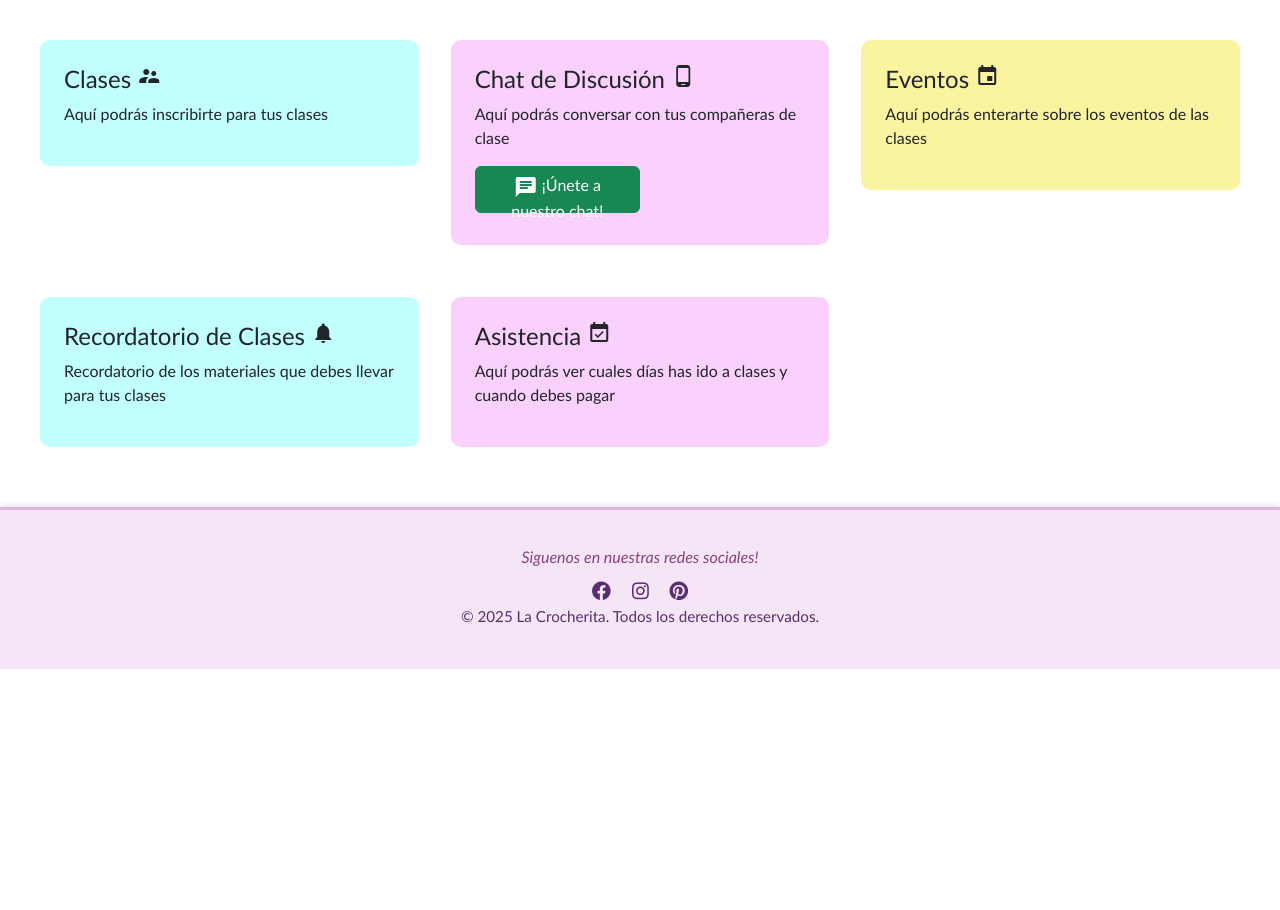
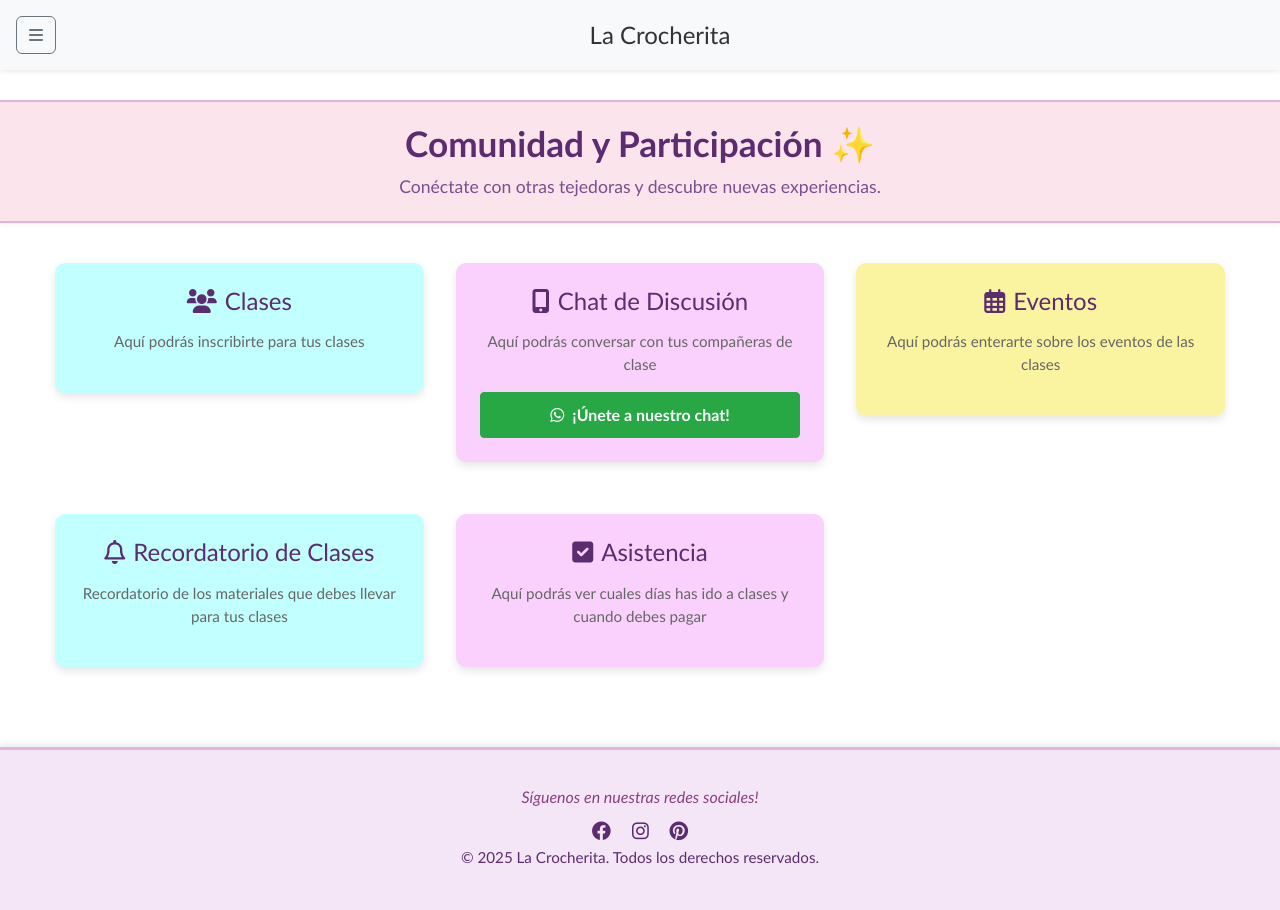
Before and after one commit to Ange3108/G2_SC502_VN_Proyecto, a PHP site: page /comunidad.html in a window 1280 px wide. Before the commit the page ends 669 px from the top, so only its background shows below. Run offline with PHP 8.4, Linux system fonts and the light colour scheme.

Commit message:
header&footer(comunidad)

```diff
--- a/La Crocherita/Comunidad/comunidad.html
+++ b/La Crocherita/Comunidad/comunidad.html
@@ -1,70 +1,91 @@
 <!DOCTYPE html>
 <html lang="es">
-
 <head>
     <meta charset="UTF-8">
     <meta name="viewport" content="width=device-width, initial-scale=1.0">
     <title>Comunidad y Participación</title>
-  <link href="https://fonts.googleapis.com/icon?family=Material+Icons" rel="stylesheet">
-
 
     <link href="https://cdn.jsdelivr.net/npm/bootstrap@5.3.0/dist/css/bootstrap.min.css" rel="stylesheet">
-
     <link rel="stylesheet" href="https://cdnjs.cloudflare.com/ajax/libs/font-awesome/6.0.0-beta3/css/all.min.css">
-
-
 
     <link rel="stylesheet" href="css/style.css">
 </head>
+<body>
+    <header class="d-flex justify-content-between align-items-center p-3 bg-light shadow-sm">
+        <button class="btn btn-outline-secondary" type="button" data-bs-toggle="offcanvas" data-bs-target="#offcanvasNavbar" aria-controls="offcanvasNavbar" aria-label="Toggle navigation">
+            <i class="fas fa-bars"></i>
+        </button>
+        <h1 class="h4 mb-0">La Crocherita</h1>
+        <div></div> </header>
 
-<body>
-  <header>
-    <!--Espacio para poner el menu de modulos-->
-  </header>
+    <div class="offcanvas offcanvas-start" tabindex="-1" id="offcanvasNavbar" aria-labelledby="offcanvasNavbarLabel">
+        <div class="offcanvas-header">
+            <h5 class="offcanvas-title" id="offcanvasNavbarLabel">Menú de Navegación</h5>
+            <button type="button" class="btn-close text-reset" data-bs-dismiss="offcanvas" aria-label="Close"></button>
+        </div>
+        <div class="offcanvas-body">
+            <ul class="navbar-nav justify-content-end flex-grow-1 pe-3">
+                <li class="nav-item">
+                    <a class="nav-link" href="../Home/Home.html">Principal</a>
+                </li>
+                <li class="nav-item">
+                    <a class="nav-link" href="comunidad.html">Comunidad y Participación</a>
+                </li>
+                <li class="nav-item">
+                    <a class="nav-link" href="../Mis_Proyectos_y_Recursos/Proyectos.html">Mis Proyectos y Recursos</a>
+                </li>
+                <li class="nav-item">
+                    <a class="nav-link" href="../Herramienta_de_Calculo/calculadora.html">Herramientas De Cálculo</a>
+                </li>
+                <li class="nav-item">
+                    <a class="nav-link" href="../Configuracion_y_Ayuda/configuracion.html">Configuración y Ayuda</a>
+                </li>
+                <li class="nav-item">
+                    <a class="nav-link" href="../Login/Login.html">Cerrar Sesión</a>
+                </li>
+            </ul>
+        </div>
+    </div>
+
     <main>
-    <!--Espacio de los contenedores.
-    cada contenedor tiene:
-    =Su nombre
-    =un pequeño icono
-    =Una breve descripcion-->
+        <div class="page-title-section">
+            <h2>Comunidad y Participación ✨</h2>
+            <p>Conéctate con otras tejedoras y descubre nuevas experiencias.</p>
+        </div>
+
         <div class="contenedor">
-      <section class="clases" onclick="window.location.href='secciones/clases.html'">
-        <h4>Clases <i class="material-icons">supervisor_account</i>
-        </h4>
+            <a href="secciones/clases.html" class="clases">
+                <h4><i class="fas fa-users"></i> Clases</h4>
                 <p>Aquí podrás inscribirte para tus clases</p>
-      </section>
-      <section class="Chat" onclick="window.location.href=''">
-        <h4>Chat de Discusión <i class="material-icons">phone_android</i></h4>
+            </a>
+
+            <div class="Chat">
+                <h4><i class="fas fa-mobile-alt"></i> Chat de Discusión</h4>
                 <p>Aquí podrás conversar con tus compañeras de clase</p>
-        <div class="col-sm-6 mb-2">
-        <a href="https://wa.me/11112222" target="_blank" class="btn btn-success btn-block"
-        style="height: 47px;">
-        <i class="material-icons" style="vertical-align: middle;">chat</i> ¡Únete a nuestro chat!
+                <a href="https://wa.me/123467" target="_blank" class="btn btn-success btn-block">
+                    <i class="fab fa-whatsapp"></i> ¡Únete a nuestro chat!
                 </a>
             </div>
-      </section>
 
-      <section class="eventos" onclick="window.location.href='secciones/eventos.html'">
-        <h4>Eventos <i class="material-icons">insert_invitation</i></h4>
+            <a href="secciones/eventos.html" class="eventos">
+                <h4><i class="far fa-calendar-alt"></i> Eventos</h4>
                 <p>Aquí podrás enterarte sobre los eventos de las clases</p>
+            </a>
 
-      </section>
-      <section class="recordatorio" onclick="window.location.href='secciones/recordatorio.html'">
-        <h4>Recordatorio de Clases <i class="material-icons">notifications</i></h4>
+            <a href="secciones/recordatorio.html" class="recordatorio">
+                <h4><i class="far fa-bell"></i> Recordatorio de Clases</h4>
                 <p>Recordatorio de los materiales que debes llevar para tus clases</p>
+            </a>
 
-
-      </section>
-      <section class="asistencia" onclick="window.location.href='secciones/asistencia.html'">
-        <h4>Asistencia <i class="material-icons">event_available</i></h4>
+            <a href="secciones/asistencia.html" class="asistencia">
+                <h4><i class="fas fa-check-square"></i> Asistencia</h4>
                 <p>Aquí podrás ver cuales días has ido a clases y cuando debes pagar</p>
-
-      </section>
+            </a>
         </div>
     </main>
 
     <footer>
-  <div class="frase">Siguenos en nuestras redes sociales!</div>
+        <div class="frase">Síguenos en nuestras redes sociales!</div>
         <div class="iconitos">
             <span><i class="fab fa-facebook"></i></span>
             <span><i class="fab fa-instagram"></i></span>
@@ -72,6 +93,7 @@
         </div>
         <p>&copy; 2025 La Crocherita. Todos los derechos reservados.</p>
     </footer>
+
+    <script src="https://cdn.jsdelivr.net/npm/bootstrap@5.3.0/dist/js/bootstrap.bundle.min.js"></script>
 </body>
-
 </html>
--- a/La Crocherita/Comunidad/css/style.css
+++ b/La Crocherita/Comunidad/css/style.css
@@ -1,15 +1,72 @@
+/* --- ESTILOS GENERALES Y PARA FOOTER ADHESIVO (Sticky Footer) --- */
+
+/* Asegura que html y body ocupen todo el alto de la ventana */
+html, body {
+  height: 100%;
+  margin: 0;
+  padding: 0;
+}
+
+/* El body se convierte en un contenedor flex para el sticky footer */
+body {
+  display: flex;
+  flex-direction: column; /* Coloca header, main y footer uno debajo del otro */
+  font-family: 'Trebuchet MS', sans-serif;
+  color: #333;
+}
+
+/* El main toma el espacio disponible, empujando el footer hacia abajo */
+main {
+  flex-grow: 1; /* Esto es clave: el main se estira para ocupar el espacio restante */
+  padding-bottom: 20px; /* Un poco de espacio al final del main, opcional */
+}
+
+/* --- ESTILOS PARA EL HEADER SUPERIOR (el de "La Crocherita" y el botón de menú) --- */
+/* Estas clases son de Bootstrap, pero se incluyen para referencia.
+   Asegúrate de que tu header HTML tenga estas clases. */
+/* .d-flex, .justify-content-between, .align-items-center, .p-3, .bg-light, .shadow-sm */
+
+/* --- ESTILOS PARA HEADERS DE SECCIÓN (como el de "Comunidad y Participación") --- */
+.page-title-section {
+    text-align: center;
+    margin-top: 30px;
+    margin-bottom: 40px;
+    padding: 20px 15px;
+    background-color: #fce4ec; /* Color de fondo suave */
+    border-bottom: 2px solid #e4b4db;
+    border-top: 2px solid #e4b4db;
+    box-shadow: 0 2px 5px rgba(0,0,0,0.05);
+    width: 100%; /* Ocupa todo el ancho disponible */
+    box-sizing: border-box; /* Incluye padding y borde en el ancho total */
+}
+
+.page-title-section h2 {
+    font-size: 2.2rem;
+    color: #5b2c6f;
+    margin-bottom: 10px;
+    font-weight: bold;
+}
+
+.page-title-section p {
+    font-size: 1.1rem;
+    color: #7b4e8d;
+    margin-bottom: 0;
+}
+
+/* --- ESTILOS ESPECÍFICOS DE LAS SECCIONES DE CONTENIDO (Para comunidad.html) --- */
 .contenedor {
   display: grid;
-  grid-template-columns: repeat(3, 1fr);
-  gap: 32px;
-  justify-content: center;
-  align-items: flex-start;
-  max-width: 1200px;
-  margin: 40px auto;
-  font-family: "Trebuchet MS", sans-serif;
+  grid-template-columns: repeat(3, 1fr); /* 3 columnas de igual ancho */
+  gap: 32px; /* Espacio entre los elementos del grid */
+  justify-content: center; /* Centra el grid horizontalmente */
+  align-items: flex-start; /* Alinea los elementos al inicio verticalmente */
+  max-width: 1200px; /* Ancho máximo del contenedor */
+  margin: 40px auto; /* Centra el contenedor y le da margen superior/inferior */
   font-size: medium;
+  padding: 0 15px; /* Añadido padding para móviles y bordes */
 }
 
+/* Estilos comunes para todos los elementos de los cuadros, sean 'a' o 'div' */
 .clases,
 .Chat,
 .eventos,
@@ -19,9 +76,24 @@
   border-radius: 10px;
   background-color: rgb(194, 255, 255);
   margin-bottom: 20px;
-  box-sizing: border-box; /* Asegura que el padding no rompa el grid */
+  box-sizing: border-box;
   cursor: pointer;
+  box-shadow: 0 4px 8px rgba(0, 0, 0, 0.1);
+  transition: transform 0.2s ease, box-shadow 0.2s ease;
+  text-decoration: none; /* Quita el subrayado de los enlaces */
+  color: inherit; /* Hereda el color del texto para los enlaces */
+  display: block; /* Para que el padding y margen funcionen como un bloque */
 }
+
+.clases:hover,
+.Chat:hover,
+.eventos:hover,
+.recordatorio:hover,
+.asistencia:hover {
+    transform: translateY(-5px);
+    box-shadow: 0 6px 12px rgba(0, 0, 0, 0.15);
+}
+
 .eventos {
   background-color: rgb(250, 244, 161);
 }
@@ -31,17 +103,46 @@
   background-color: rgb(250, 209, 253);
 }
 
-/* Estilo de Clases */
-.seccion-clases {
-  display: flex;
-  flex-direction: column;
+.contenedor h4 {
+  text-align: center;
+  color: #5b2c6f;
+  margin-bottom: 15px;
+  display: flex; /* Para alinear el icono con el texto del título */
   align-items: center;
-  font-family: 'Trebuchet MS', sans-serif;
-  font-size: 16px;
-  width: 900px;
-  margin: 90px auto;
+  justify-content: center;
+  gap: 8px; /* Espacio entre el texto del título y el icono */
 }
 
+.contenedor p {
+    text-align: center;
+    color: #666;
+    font-size: 0.95em;
+    line-height: 1.5;
+}
+
+/* Estilo específico para el botón de WhatsApp en la sección Chat */
+.Chat .btn.btn-success.btn-block {
+    background-color: #28a745;
+    border-color: #28a745;
+    color: white;
+    font-weight: bold;
+    display: flex;
+    align-items: center;
+    justify-content: center;
+    gap: 8px;
+    margin-top: 15px;
+    width: auto;
+    padding: 10px 20px;
+    border-radius: .25rem;
+    text-decoration: none;
+}
+
+.Chat .btn.btn-success.btn-block:hover {
+    background-color: #218838;
+    border-color: #1e7e34;
+}
+
+/* --- ESTILOS ESPECÍFICOS DE CLASES.HTML (Mantenemos por si los usas) --- */
 .horario-card {
   background-color: #c4f7f7;
   padding: 30px;
@@ -120,7 +241,6 @@ footer {
   font-size: 0.95rem;
   border-top: 3px solid #e4b4db;
   font-family: 'Trebuchet MS', sans-serif;
-  margin-top: 40px;
   box-shadow: 0 -2px 6px rgba(0, 0, 0, 0.1);
 }
 
```
Also changed, not shown: other parts of La Crocherita/Comunidad/css/style.css (+56 -1 lines). Lines whose indentation alone changed are shown as unchanged.
